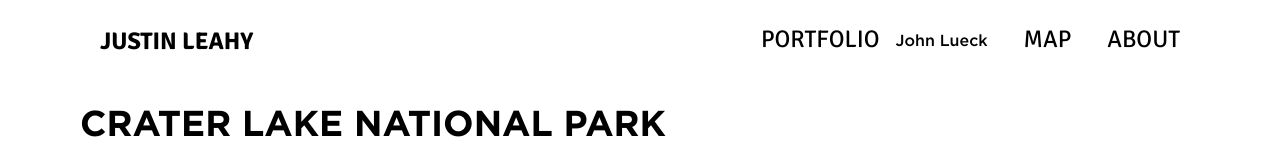
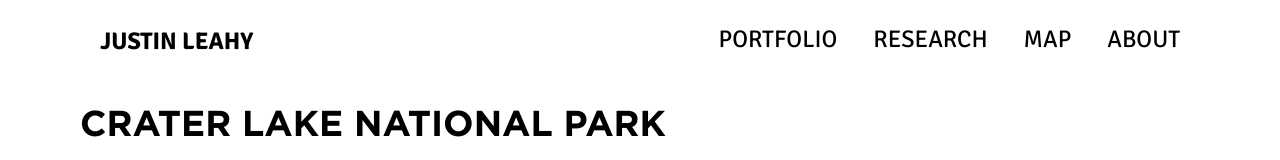
Before and after one commit to JustinLeahy07/JustLeahy-web, a website: page craterlake.html in a window 1280 px wide. Shown: the top 160 px of the page. Drawn offline with nearby package versions, Linux system fonts and the light colour scheme; some packages are replaced by stand-ins of ours; a script that the page names is missing.

Commit message:
Update craterlake.html

```diff
--- a/craterlake.html
+++ b/craterlake.html
@@ -39,6 +39,7 @@
   <link rel="icon" href="cropped.jpg" type="image/x-icon">
   <link rel="stylesheet" href="styles.css">
 </head>
+
 
 <body
   class="dark:bg-black bg-white h-screen text-black dark:text-white px-5 md:px-20 opacity-0 animate-fade-in transition duration-500">
@@ -93,9 +94,12 @@
 
               </div>
             </li>
-          John Lueck
-
-
+             <li class="group transition duration-300">
+              <a href="ornithology.html" class="font-signika text-2xl tap-highlight-transparent">RESEARCH
+                <span
+                  class="hidden md:block max-w-0 group-hover:max-w-full transition-all duration-500 h-0.5 bg-black dark:bg-white"></span>
+              </a>
+            </li>
               <li class="group transition duration-300">
               <a href="map.html" class="font-signika text-2xl tap-highlight-transparent">MAP
                 <span
```
